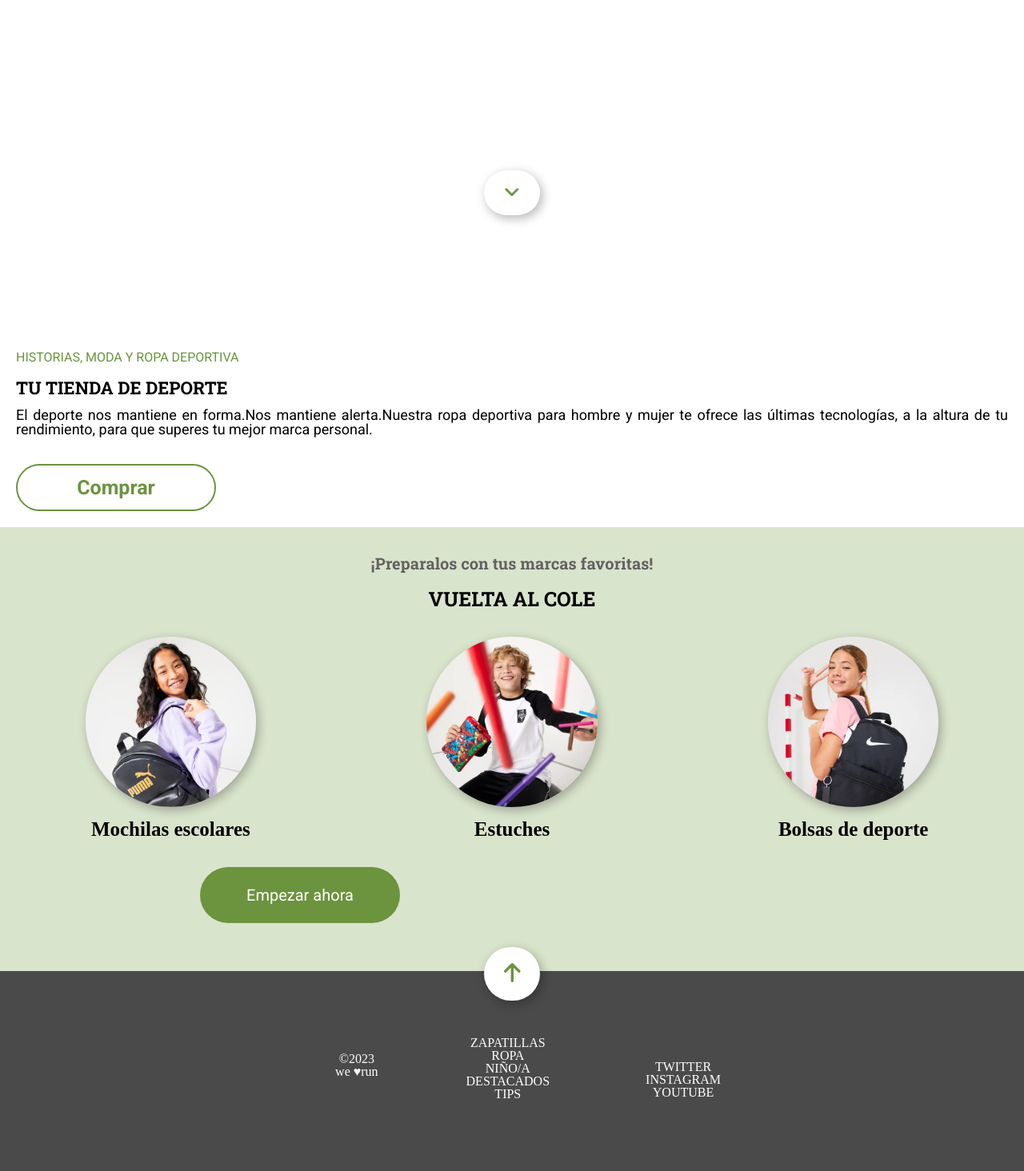
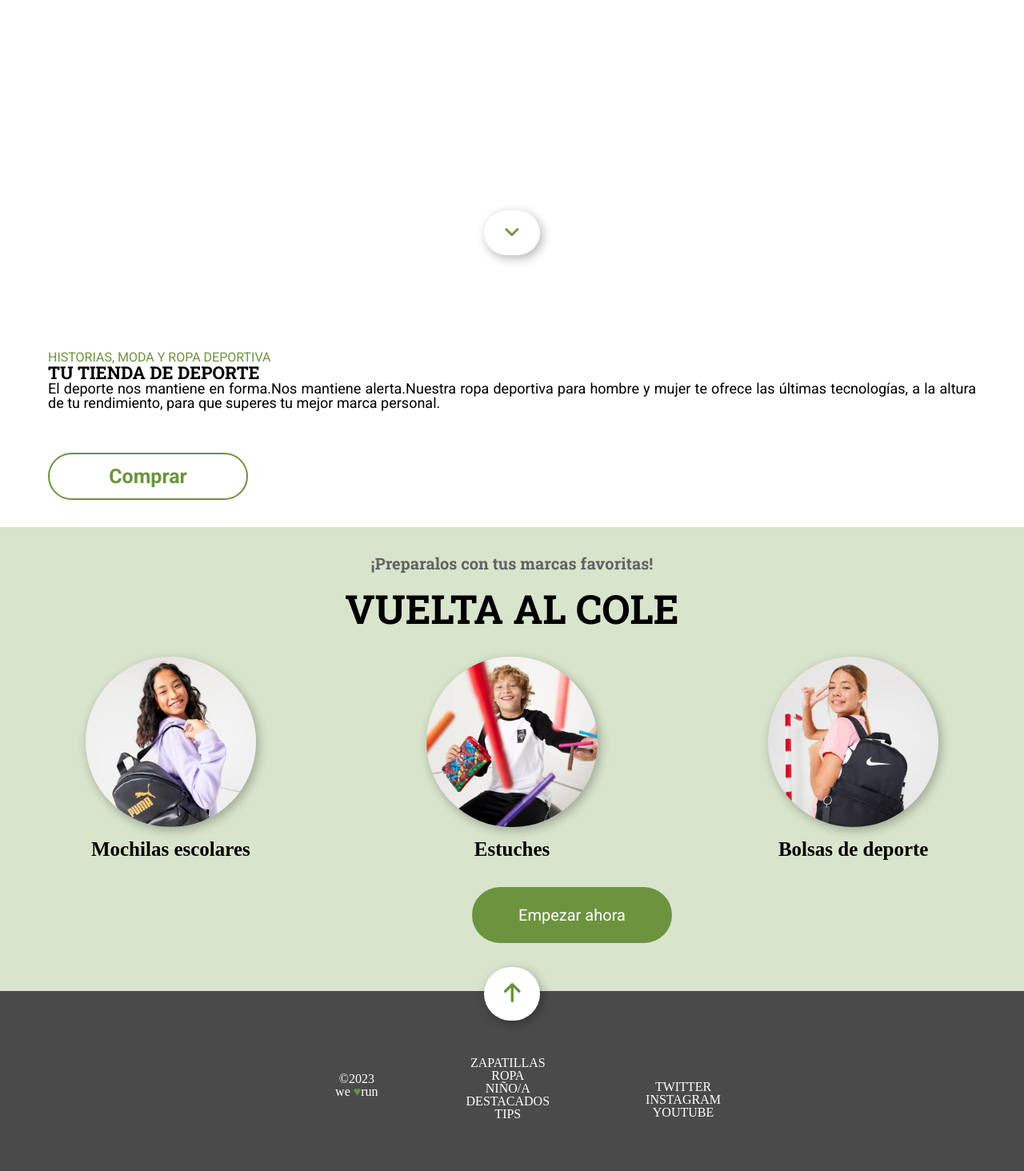
Before and after one commit to Adalab/modulo-1-evaluacion-final-AnaEDiBlasi, a website built with Vite: page src/index.html in a window 1280 px wide. Shown: the part 381-1845 px from the top of the page at 80% size. Built offline with nearby package versions, Linux system fonts and the light colour scheme; files whose address does not match are found by name.

Commit message:
media-queries

```diff
--- a/src/partials/footer.html
+++ b/src/partials/footer.html
@@ -17,7 +17,7 @@
 
             <div class="copy">
                 <p> &copy;2023</p>
-                <p>we <span>&hearts;</span>run</p>
+                <p>we <span class="hearts">&hearts;</span>run</p>
             </div>
         </nav>
 
--- a/src/scss/core/_reset.scss
+++ b/src/scss/core/_reset.scss
@@ -3,11 +3,6 @@
    v2.0 | 20110126
    License: none (public domain)
 */
-
-* {
-
-	box-sizing: border-box;
-  }
 
 
 html, body, div, span, applet, object, iframe,
@@ -53,3 +48,9 @@ table {
 	border-collapse: collapse;
 	border-spacing: 0;
 }
+
+
+* {
+
+	box-sizing: border-box;
+  }
--- a/src/scss/layout/_footer.scss
+++ b/src/scss/layout/_footer.scss
@@ -1,6 +1,7 @@
 
 
 .footer{
+    width: 100%;
     background-color: #4a4a4a;
     color: white;
     display: flex;
@@ -61,6 +62,9 @@
     color: white;
 }
 
+.hearts{
+    color: #6c933e;
+}
 
 
 
@@ -89,4 +93,10 @@
 
 
 
- @media(min-width:1024px){}
+ @media(min-width:1024px){
+    .footer{
+        width: 100wh;
+    }
+
+
+ }
--- a/src/scss/layout/_header.scss
+++ b/src/scss/layout/_header.scss
@@ -1,3 +1,4 @@
+
 .header {
   background-color: #6c933e;
   display: inline-block;
@@ -31,7 +32,7 @@
 @media(min-width:1024px){
 
   .header{
-    width: 5%;
+    width: 4%;
 
   }
 
--- a/src/scss/layout/_principal-section.scss
+++ b/src/scss/layout/_principal-section.scss
@@ -73,4 +73,20 @@
  }
 
 
- @media(min-width:1024px){}
+ @media(min-width:1024px){
+
+    .container1{
+        gap: 0;
+    }
+
+    .container1_par{
+        width: 800px;
+    }
+
+    .container1_button{
+        transform: translateY(-40px);
+    }
+
+
+
+ }
--- a/src/scss/layout/_shop-section.scss
+++ b/src/scss/layout/_shop-section.scss
@@ -4,7 +4,7 @@
     height: 50vh;
     display: grid;
     grid-template-columns: 1fr;
-    grid-template-rows: 1fr 1fr 1fr 1fr 1fr;
+    grid-template-rows: 1fr 1fr 1fr 1fr 1fr 1fr;
     align-items: baseline;
 
     &-title{
@@ -61,4 +61,24 @@
 }
 
 
- @media(min-width:1024px){}
+ @media(min-width:1024px){
+
+    .section_shop{
+        margin-left: 60px;
+        margin-right: 60px;
+
+
+        &title{
+            padding-bottom: 20px;
+        }
+
+    }
+
+    .button_buy{
+        margin-top: 60px;
+    }
+
+
+
+
+ }
--- a/src/scss/layout/cards-section.scss
+++ b/src/scss/layout/cards-section.scss
@@ -69,7 +69,7 @@
      display: inline-block;
      padding: 25px;
      width: 250px;
-     margin-left: 75px;
+     margin-left: 65px;
      margin-bottom: 50px;
      text-align: center;
      text-decoration: none;
@@ -84,7 +84,7 @@
     .cards_only{
         display: grid;
         grid-template-columns: 1fr 1fr 1fr;
-        grid-template-rows: 1fr;
+        grid-template-rows: 1fr;flex-wrap: wrap;
     }
 
     .button_start{
@@ -96,4 +96,15 @@
 }
 
 
- @media(min-width:1024px){}
+ @media(min-width:1024px){
+
+    .title_cards-h3{
+        font-size: 50px;
+    }
+
+    .button_start{
+        margin-left: 590px;
+    }
+
+
+ }
```
Also changed, not shown: src/partials/header.html (+3 -0 lines), src/partials/principal-section.html (+2 -0 lines).
